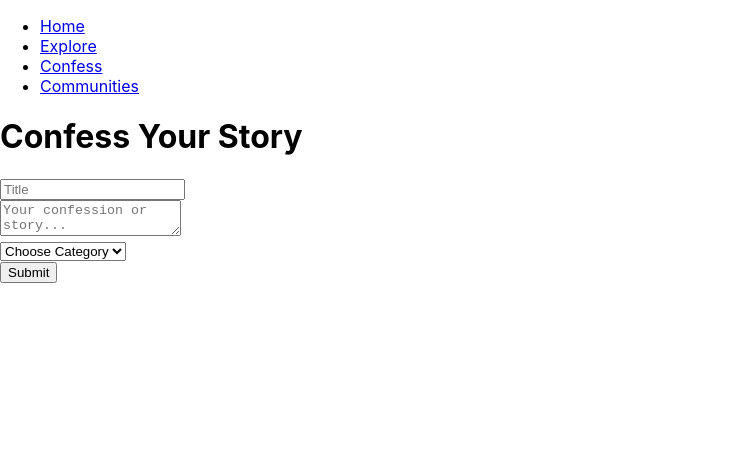
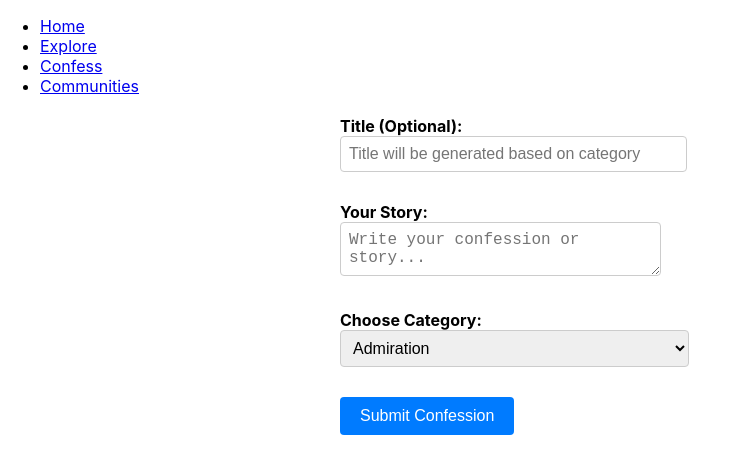
Before and after one commit to JeevanMaragani/college-stories, a React (Create React App) app in the folder client/: page /confess in a window 1280 px wide. Shown: the top 474 px of the page, without its empty margins (0-752 px from the left). Built offline with nearby package versions, Linux system fonts and the light colour scheme.

Commit message:
made title optional , changed layout and design of confession page, changed explore page design

```diff
--- a/client/src/pages/Confess.js
+++ b/client/src/pages/Confess.js
@@ -1,57 +1,139 @@
 import React, { useState } from 'react';
+import './ConfessionForm.css'; // Make sure this CSS file exists for styling
 
-const Confess = ({ addPost }) => {
+const ConfessionForm = () => {
   const [title, setTitle] = useState('');
-  const [content, setContent] = useState('');
-  const [category, setCategory] = useState('');
+  const [story, setStory] = useState('');
+  const [category, setCategory] = useState('Admiration');
+  const [generatedTitle, setGeneratedTitle] = useState('');
+
+  const categories = [
+    'Admiration',
+    'Career Advice',
+    'Funny Story',
+    'Confession',
+    'Love',
+    'Embarrassing Moments',
+    'Campus Life',
+    'Mental Health',
+    'Roommate Stories',
+    'Advice Requests',
+    'Achievements',
+    'Random Thoughts',
+    'Hobbies and Passions',
+    'Events'
+  ];
+
+  // Function to generate default title based on category
+  const generateDefaultTitle = (category) => {
+    switch (category) {
+      case 'Admiration':
+        return 'Anonymous Admiration';
+      case 'Career Advice':
+        return 'Seeking Career Guidance';
+      case 'Funny Story':
+        return 'A Funny Incident';
+      case 'Confession':
+        return 'An Anonymous Confession';
+      case 'Love':
+        return 'A Love Confession';
+      case 'Embarrassing Moments':
+        return 'An Embarrassing Story';
+      case 'Campus Life':
+        return 'A Campus Experience';
+      case 'Mental Health':
+        return 'Mental Health Thoughts';
+      case 'Roommate Stories':
+        return 'A Roommate Incident';
+      case 'Advice Requests':
+        return 'Seeking Advice';
+      case 'Achievements':
+        return 'Celebrating Achievements';
+      case 'Random Thoughts':
+        return 'A Random Thought';
+      case 'Hobbies and Passions':
+        return 'Sharing My Passion';
+      case 'Events':
+        return 'An Event Experience';
+      default:
+        return 'A Story';
+    }
+  };
+
+  // Handle category change and auto-generate title
+  const handleCategoryChange = (e) => {
+    const selectedCategory = e.target.value;
+    setCategory(selectedCategory);
+
+    // If the user hasn't manually entered a title, generate one
+    if (!title.trim()) {
+      const defaultTitle = generateDefaultTitle(selectedCategory);
+      setGeneratedTitle(defaultTitle);
+    }
+  };
 
   const handleSubmit = (e) => {
     e.preventDefault();
-    const newPost = {
-      id: Date.now(),
-      title,
-      content,
-      category,
+    const finalTitle = title.trim() ? title : generatedTitle;
+
+    // Get existing confessions from local storage or an empty array
+    const existingConfessions = JSON.parse(localStorage.getItem('confessions')) || [];
+
+    // Add the new confession
+    const newConfession = {
+      title: finalTitle,
+      story: story,
+      category: category
     };
-    addPost(newPost); // Pass new post to parent
+
+    // Save updated confessions list to local storage
+    const updatedConfessions = [...existingConfessions, newConfession];
+    localStorage.setItem('confessions', JSON.stringify(updatedConfessions));
+
+    // Reset form
     setTitle('');
-    setContent('');
-    setCategory('');
+    setStory('');
+    setCategory('Admiration');
+    setGeneratedTitle('');
   };
 
   return (
-    <div>
-      <h1>Confess Your Story</h1>
-      <form onSubmit={handleSubmit}>
-        <div>
+    <form onSubmit={handleSubmit} noValidate>
+      <label>
+        Title (Optional):
         <input
           type="text"
-            placeholder="Title"
           value={title}
           onChange={(e) => setTitle(e.target.value)}
+          placeholder={generatedTitle || 'Title will be generated based on category'}
+          autoComplete="off"
+        />
+      </label>
+
+      <label>
+        Your Story:
+        <textarea
+          value={story}
+          onChange={(e) => setStory(e.target.value)}
+          placeholder="Write your confession or story..."
           required
         />
-        </div>
-        <div>
-          <textarea
-            placeholder="Your confession or story..."
-            value={content}
-            onChange={(e) => setContent(e.target.value)}
-            required
-          />
-        </div>
-        <div>
-          <select value={category} onChange={(e) => setCategory(e.target.value)} required>
-            <option value="">Choose Category</option>
-            <option value="Admiration">Admiration</option>
-            <option value="Career">Career Advice</option>
-            <option value="Funny">Funny Story</option>
+      </label>
+
+      <label>
+        Choose Category:
+        <select value={category} onChange={handleCategoryChange}>
+          {categories.map((cat, idx) => (
+            <option key={idx} value={cat}>
+              {cat}
+            </option>
+          ))}
         </select>
-        </div>
-        <button type="submit">Submit</button>
+      </label>
+
+      <button type="submit">Submit Confession</button>
     </form>
-    </div>
   );
 };
 
-export default Confess;
+export default ConfessionForm;
--- /dev/null
+++ b/client/src/pages/ConfessionForm.css
@@ -0,0 +1,45 @@
+/* ConfessionForm.css */
+
+/* Style the form container */
+form {
+    display: flex;
+    flex-direction: column;
+    align-items: flex-start;
+    width: 100%;
+    max-width: 600px;
+    margin: 20px auto;
+  }
+
+  /* Style for the input fields */
+  label {
+    display: block;
+    margin-bottom: 10px;
+    font-weight: bold;
+  }
+
+  input[type="text"],
+  textarea,
+  select {
+    width: 100%;
+    padding: 8px;
+    margin-bottom: 20px;
+    font-size: 16px;
+    border: 1px solid #ccc;
+    border-radius: 4px;
+    box-sizing: border-box;
+  }
+
+  /* Button styles */
+  button {
+    padding: 10px 20px;
+    font-size: 16px;
+    background-color: #007bff;
+    color: white;
+    border: none;
+    border-radius: 4px;
+    cursor: pointer;
+  }
+
+  button:hover {
+    background-color: #0056b3;
+  }
--- a/client/src/pages/Explore.css
+++ /dev/null
@@ -1,6 +0,0 @@
-.post-grid {
-    display: grid;
-    grid-template-columns: repeat(auto-fill, minmax(300px, 1fr));
-    grid-gap: 16px;
-    padding: 20px;
-  }
--- a/client/src/pages/Explore.js
+++ b/client/src/pages/Explore.js
@@ -1,19 +1,33 @@
-import React from 'react';
-import PostCard from '../components/PostCard';
+import React, { useState, useEffect } from 'react';
+import './ExplorePage.css'; // Make sure to create and link the CSS file for styling
 
-const Explore = ({ posts }) => {
+const ExplorePage = () => {
+  const [confessions, setConfessions] = useState([]);
+
+  // Simulating data fetch from local storage or backend
+  useEffect(() => {
+    const storedConfessions = JSON.parse(localStorage.getItem('confessions')) || [];
+    setConfessions(storedConfessions);
+  }, []);
+
   return (
-    <div>
+    <div className="explore-container">
       <h1>Explore Stories</h1>
-      <div className="post-grid">
-        {posts.length > 0 ? (
-          posts.map((post) => <PostCard key={post.id} post={post} />)
-        ) : (
-          <p>No posts yet. Be the first to confess!</p>
-        )}
-      </div>
+      {confessions.length === 0 ? (
+        <p>No posts yet. Be the first to confess!</p>
+      ) : (
+        <div className="confession-cards">
+          {confessions.map((confession, index) => (
+            <div key={index} className="confession-card">
+              <h3>{confession.title}</h3>
+              <p>{confession.story}</p>
+              <span className="category-label">{confession.category}</span>
+            </div>
+          ))}
+        </div>
+      )}
     </div>
   );
 };
 
-export default Explore;
+export default ExplorePage;
--- /dev/null
+++ b/client/src/pages/ExplorePage.css
@@ -0,0 +1,49 @@
+/* ExplorePage.css */
+
+/* Container for the explore page */
+.explore-container {
+  width: 100%;
+  max-width: 900px;
+  margin: 0 auto;
+  padding: 20px;
+}
+
+/* Style for the confession cards */
+.confession-cards {
+  display: grid;
+  grid-template-columns: repeat(auto-fill, minmax(300px, 1fr));
+  gap: 20px;
+}
+
+/* Individual card style */
+.confession-card {
+  background-color: #f9f9f9;
+  border: 1px solid #ddd;
+  border-radius: 8px;
+  padding: 15px;
+  box-shadow: 0 2px 4px rgba(0, 0, 0, 0.1);
+}
+
+/* Title style */
+.confession-card h3 {
+  font-size: 18px;
+  font-weight: bold;
+  margin-bottom: 10px;
+}
+
+/* Story text style */
+.confession-card p {
+  font-size: 16px;
+  color: #333;
+  margin-bottom: 10px;
+}
+
+/* Category label style */
+.category-label {
+  display: inline-block;
+  background-color: #007bff;
+  color: white;
+  padding: 5px 10px;
+  border-radius: 4px;
+  font-size: 14px;
+}
```
Lines whose indentation alone changed are shown as unchanged.
